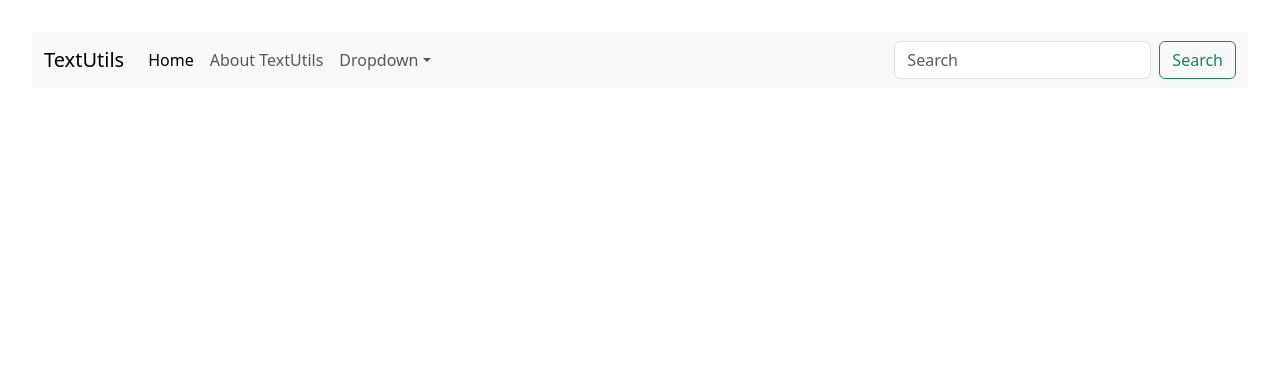
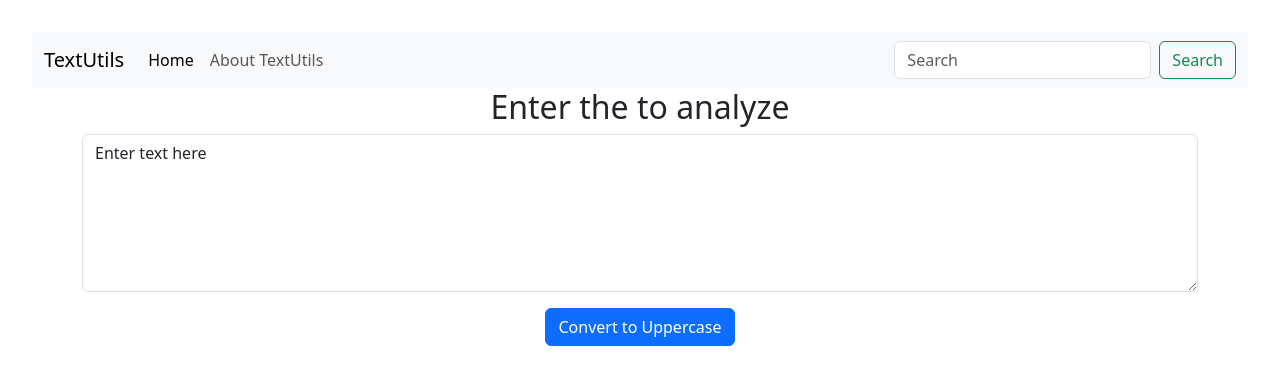
Before and after one commit to Aazim-Sadan/React_learnings, a React (Vite) app in the folder textutils/: page / in a window 1280 px wide. Shown: the top 384 px of the page. Built offline with nearby package versions, Linux system fonts and the light colour scheme.

Commit message:
toUpperCase - useState

```diff
--- a/textutils/src/App.jsx
+++ b/textutils/src/App.jsx
@@ -1,12 +1,15 @@
-
 import './App.css'
 import Navbar from './components/Navbar'
+import TextForm from './components/TextForm'
 
 function App() {
 
   return (
     <>
       <Navbar title="TextUtils"  aboutText=" About TextUtils"/>
+      <div className="container">
+      <TextForm  heading = "Enter the to analyze"/>
+      </div>
     </>
   )
 }
--- a/textutils/src/components/Navbar.jsx
+++ b/textutils/src/components/Navbar.jsx
@@ -16,17 +16,7 @@
           <li className="nav-item">
             <a className="nav-link" href="/">{props.aboutText}</a>
           </li>
-          <li className="nav-item dropdown">
-            <a className="nav-link dropdown-toggle" href="/" role="button" data-bs-toggle="dropdown" aria-expanded="false">
-              Dropdown
-            </a>
-            <ul className="dropdown-menu">
-              <li><a className="dropdown-item" href="/">Action</a></li>
-              <li><a className="dropdown-item" href="/">Another action</a></li>
-              <li><hr className="dropdown-divider" /></li>
-              <li><a className="dropdown-item" href="/">Something else here</a></li>
-            </ul>
-          </li>
+
         </ul>
         <form className="d-flex" role="search">
           <input className="form-control me-2" type="search" placeholder="Search" aria-label="Search" />
--- /dev/null
+++ b/textutils/src/components/TextForm.jsx
@@ -0,0 +1,31 @@
+import React, {useState} from 'react'
+
+
+function TextForm(props) {
+    const handleUpClick = () =>{
+        let newText = text.toUpperCase()
+        setText(newText)
+    }
+
+    const handleOnChange = (event)=>{
+        setText(event.target.value)
+
+    }
+
+
+
+    const [text, setText] = useState('Enter text here')
+
+    return (
+        <div>
+            <h2>{props.heading}</h2>
+            <div className="mb-3">
+                <textarea className="form-control" value={text} onChange={handleOnChange} id="myBox" rows="6"></textarea>
+            </div>
+            <button className="btn btn-primary" onClick={handleUpClick}>Convert to Uppercase</button>
+
+        </div>
+    )
+}
+
+export default TextForm
```
